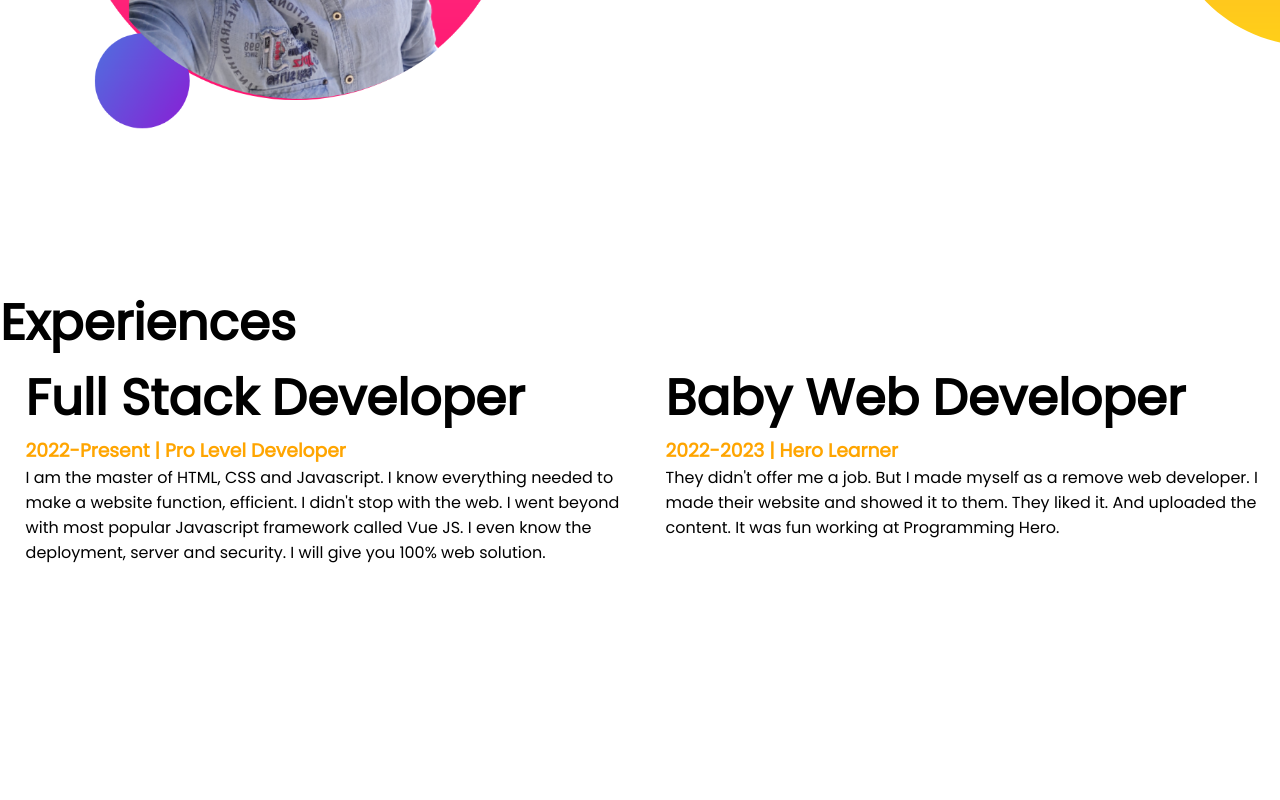
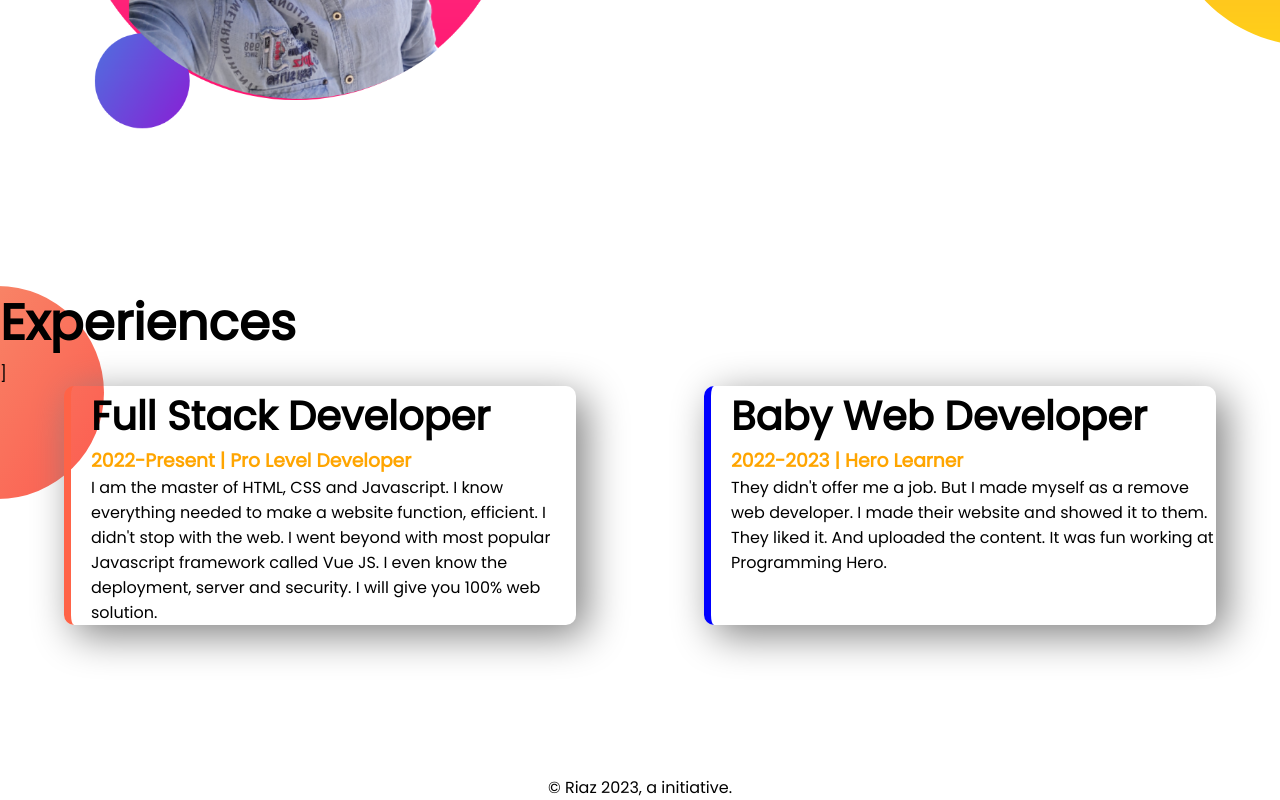
Before and after one commit to md-riazul-islam/developer-portfolio, a plain HTML site: page index.html in a window 1280 px wide. Shown: the part 988-1788 px from the top of the page. Before the commit the page ends 1703 px from the top, so only its background shows below. Drawn offline with Linux system fonts and the light colour scheme.

Commit message:
style border added footer

```diff
--- a/index.html
+++ b/index.html
@@ -38,16 +38,17 @@
     </section>
 
     <section class="experience">
-        <h1>Experiences</h1>
+        <h1>Experiences</h1>]
+        <br>
        <div class="flexible-container">
-        <div class="half-with">
-            <h1>Full Stack Developer</h1>
+        <div class="items" id="full-stack">
+            <h2>Full Stack Developer</h2>
             <h3> <span class="orange-color"> 2022-Present | Pro Level Developer</span></h3>
             <p>I am the master of HTML, CSS and Javascript. I know everything needed to make a website function, efficient. I didn't stop with the web. I went beyond with most popular Javascript framework called Vue JS. I even know the deployment, server and security. I will give you 100% web solution.</p>
 
         </div>
-        <div class="half-with">
-            <h1>Baby Web Developer</h1>
+        <div class="items" id="baby-developer">
+            <h2>Baby Web Developer</h2>
             <h3><span class="orange-color">2022-2023 | Hero Learner</span></h3>
             <p>They didn't offer me a job. But I made myself as a remove web developer. I made their website and showed it to them. They liked it. And uploaded the content. It was fun working at Programming Hero.</p>
         </div>
@@ -56,4 +57,7 @@
     </section>
 
 </body>
+<footer>
+    <p>© Riaz 2023, a  initiative.</p>
+</footer>
 </html>
--- a/style.css
+++ b/style.css
@@ -12,6 +12,9 @@ body{
 }
 h1{
     font-size: 50px;
+}
+h2{
+    font-size: 40px;
 }
 .orange-color{
     color: orange;
@@ -42,3 +45,24 @@ h1{
     background-position: right;
 
 }
+.items{
+    box-shadow: 10px 10px 40px gray;
+    width: 40%;
+    margin-left: 5%;
+    margin-right: 5%;
+    border-radius: 10px;
+    padding-left: 20px;
+}
+.experience{
+    background-image: url(images/exp-bg.png);
+    background-repeat: no-repeat;
+}
+#full-stack{
+    border-left: 7px solid tomato;
+}
+#baby-developer{
+    border-left: 7px solid blue;
+}
+footer p{
+    text-align: center;
+}
```
